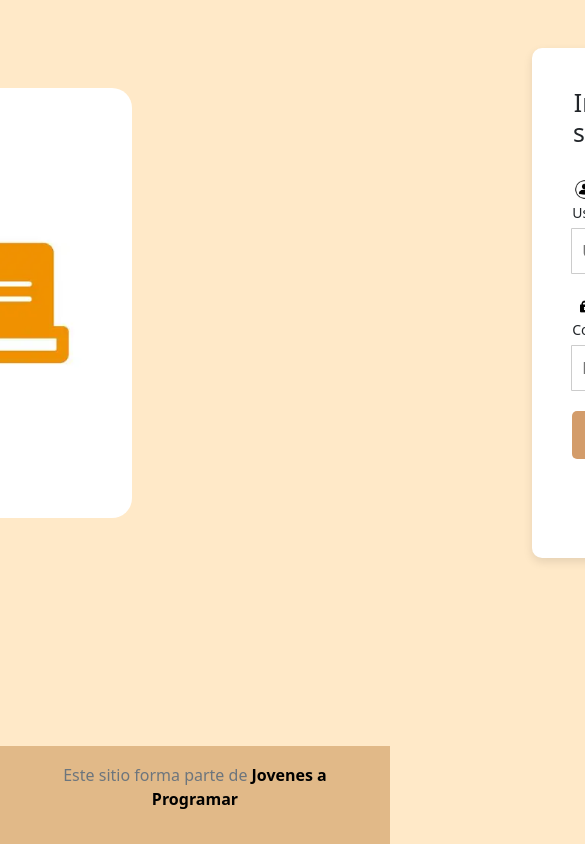
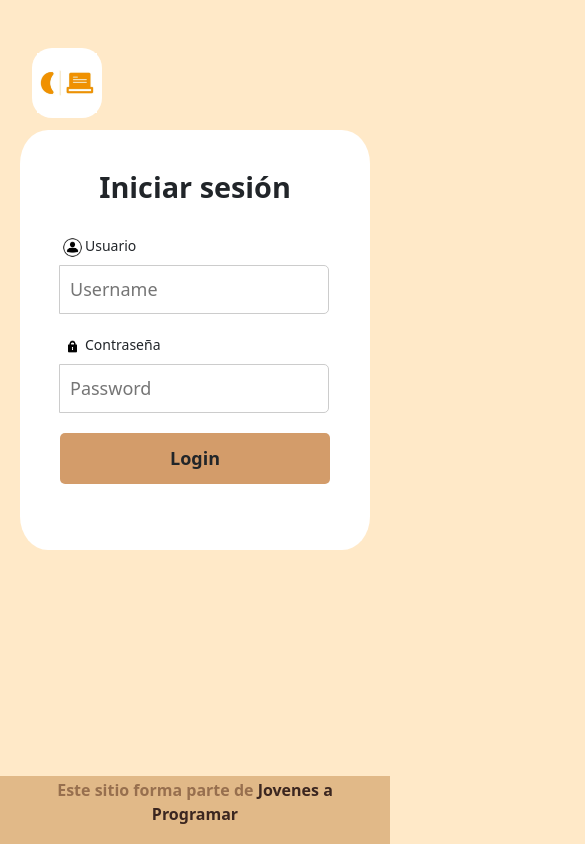
Before and after one commit to MaidanaThiago/proyecto_e-commerce, a plain HTML site: page login.html in a window 390 px wide. Shown: the top 844 px of the page, 585 px wide, since content can reach past the window. Drawn offline with Linux system fonts and the light colour scheme.

Commit message:
login y colores product

```diff
--- a/css/login.css
+++ b/css/login.css
@@ -1,3 +1,4 @@
+
 
 .container {
   flex: 1;
@@ -5,6 +6,58 @@
   justify-content: center;
   align-items: center;
   gap: 400px;
+
+}
+
+
+/* Responsive para celulares */
+@media (max-width: 400px) {
+  .container {
+    flex-direction: column;
+    gap: 5px;
+  }
+  .logo-box {
+    padding: 5px !important;
+    margin-bottom: 2%;
+    margin-right: 70%;
+
+  }
+  .logo-box img {
+    width: 60px !important;
+    height: 60px !important;
+  }
+  .registro {
+    border-radius: 8%!important;
+    width: auto !important;
+    max-width: 350px;
+    height: auto !important;
+    min-height: 420px;
+  }
+  .registro h2 {
+    font-weight: bold;
+    font-size: 1.8rem;
+    margin-bottom: 18px;
+  }
+  .input-group label {
+    font-size: 18px;
+  }
+  .input-group input {
+    padding: 8px;
+    font-size: 18px;
+  }
+  .btn {
+    padding: 10px;
+    font-size: 18px;
+  }
+  #fotoUsuario, #fotoPassword {
+    width: 18px;
+    height: 18px;
+  }
+  footer {
+    display: flex !important;
+    font-size: 13px;
+    padding: 2px !important;
+  }
 }
 
     .logo-box {
@@ -27,7 +80,6 @@
       height: 510px;
       border-radius: 10px;
       padding: 40px;
-      box-shadow: 0 4px 10px rgba(0, 0, 0, 0.1);
     }
 
     .registro h2 {
@@ -73,10 +125,19 @@
       padding: 17px;
       font-size: 16px;
       width: 100%;
+
     }
 
     footer a {
-      color: black;
+      justify-content: center;
+      text-align: center;
+      color: #3b2620;
+      font-weight: bold;
+      text-decoration: none;
+    }
+p{
+
+    color: #976f4e;
       font-weight: bold;
       text-decoration: none;
     }
--- a/css/styles.css
+++ b/css/styles.css
@@ -70,6 +70,7 @@ nav a {
 footer {
   padding-top: 3rem;
   padding-bottom: 3rem;
+  background-color: var(--background-footer);
 }
 
 footer p {
@@ -191,9 +192,12 @@ a.custom-card:hover {
 
 /*Grid de Bootstrap*/
 :root {
-  --primary: #2c3e50;
-  --accent: #e7563c;
+  --primary: #3b2620;
+  --accent: #d39c6a;
   --success: #27ae60;
+  --background-main: #FFE9C8;
+  --background-footer: #e1b988;
+  --text-main: #976f4e;
 }
 .card-product {
   border: none;
@@ -225,6 +229,8 @@ a.custom-card:hover {
 .card-body {
   padding: 25px;
 }
+body {
+  background: var(--background-main);
 .card-title {
   color: var(--primary);
   font-weight: 800;
--- a/login.html
+++ b/login.html
@@ -30,9 +30,9 @@
 <body>
   <main class="mt-5">
     <div class="container">
-    <!-- Caja logo -->
+
     <div class="logo-box">
-      <img src="img/Logo Jap.webp" alt="Logo">
+      <img src="img/Logo Jap.webp" alt="Logo" id="Logo">
     </div>
 
     <!-- Caja login -->
```
Also changed, not shown: products.html (+6 -8 lines). Lines whose indentation alone changed are shown as unchanged.
